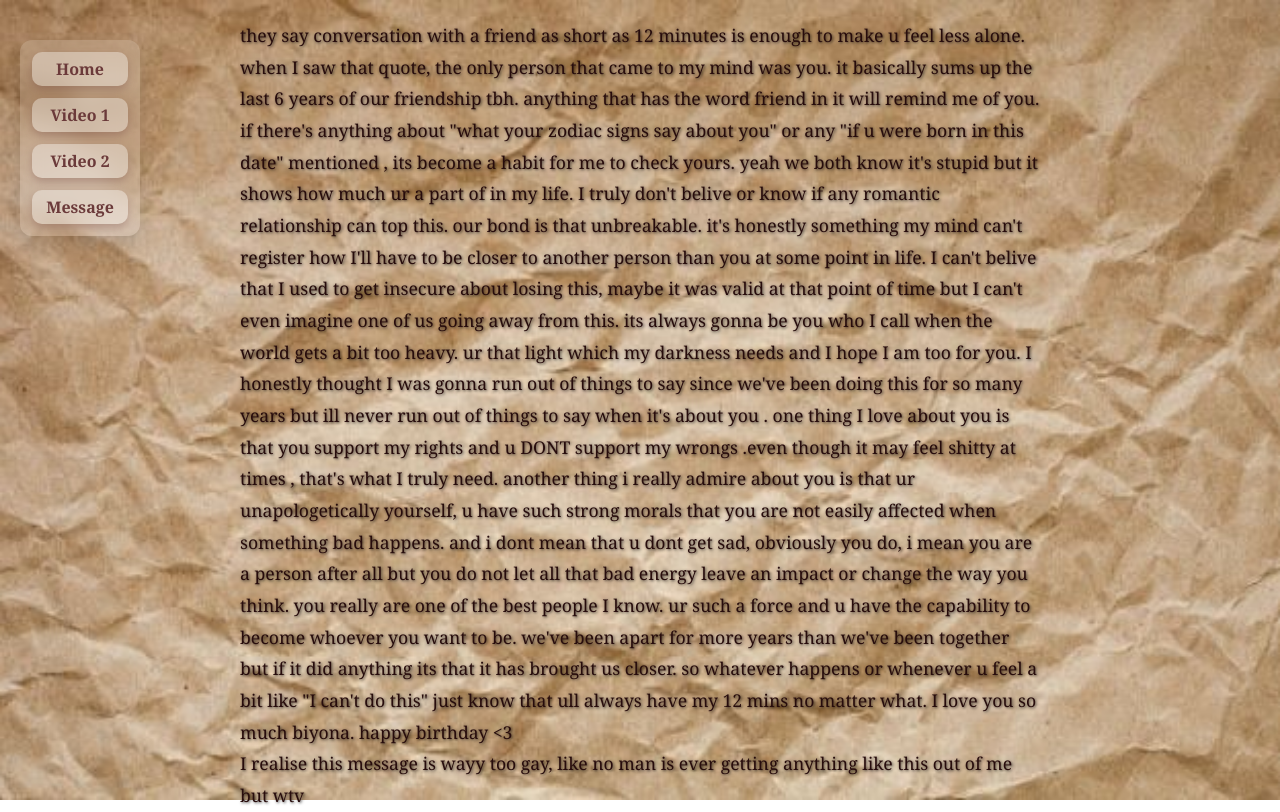
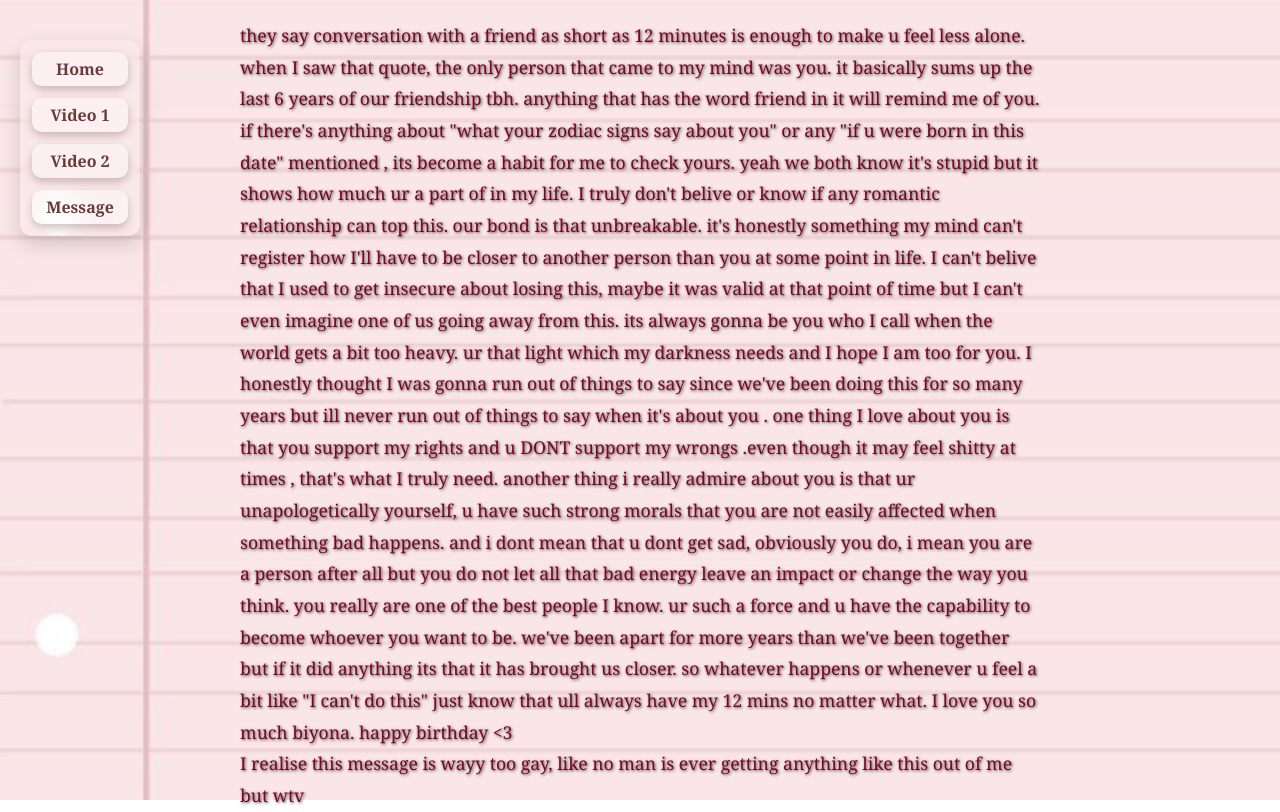
Before and after one commit to janvi186/happybdaybbg-itriedokay-, a plain HTML site: page message.html in a window 1280 px wide. Drawn offline with Linux system fonts and the light colour scheme.

Commit message:
Update style.css

```diff
--- a/style.css
+++ b/style.css
@@ -110,7 +110,7 @@
 .message-page {
   width: 100%;
   height: 100vh; /* Ensure the height fills the viewport */
-  background: url(crumbpaper.jpg);  /* Replace with your image file */
+  background: url(note.jpg);  /* Replace with your image file */
   background-position: center;
   background-size: cover;
   display: flex;
@@ -121,7 +121,7 @@
 .message-page {
   width: 100%;
   height: 100vh;
-  background: url(crumbpaper.jpg);
+  background: url(note.jpg);
   background-position: center;
   background-size: cover;
   display: flex;
@@ -140,7 +140,7 @@
 .letter {
   font-size: 1.1rem;
   font-family: 'Georgia', serif;
-  color: #270c0c;
+  color: #7a0623;
   line-height: 1.8;
   text-align: left;
   white-space: pre-line;
```
